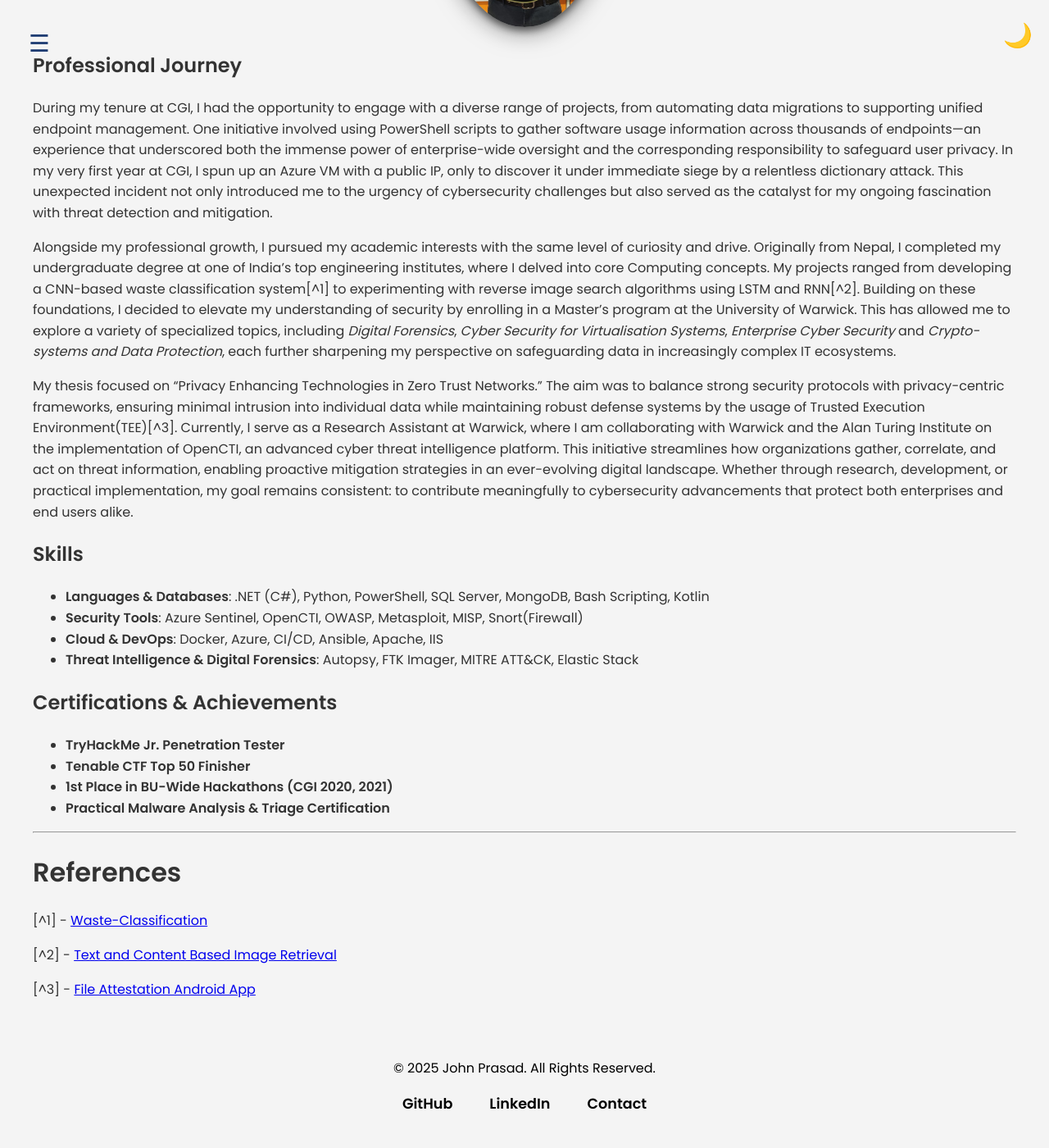
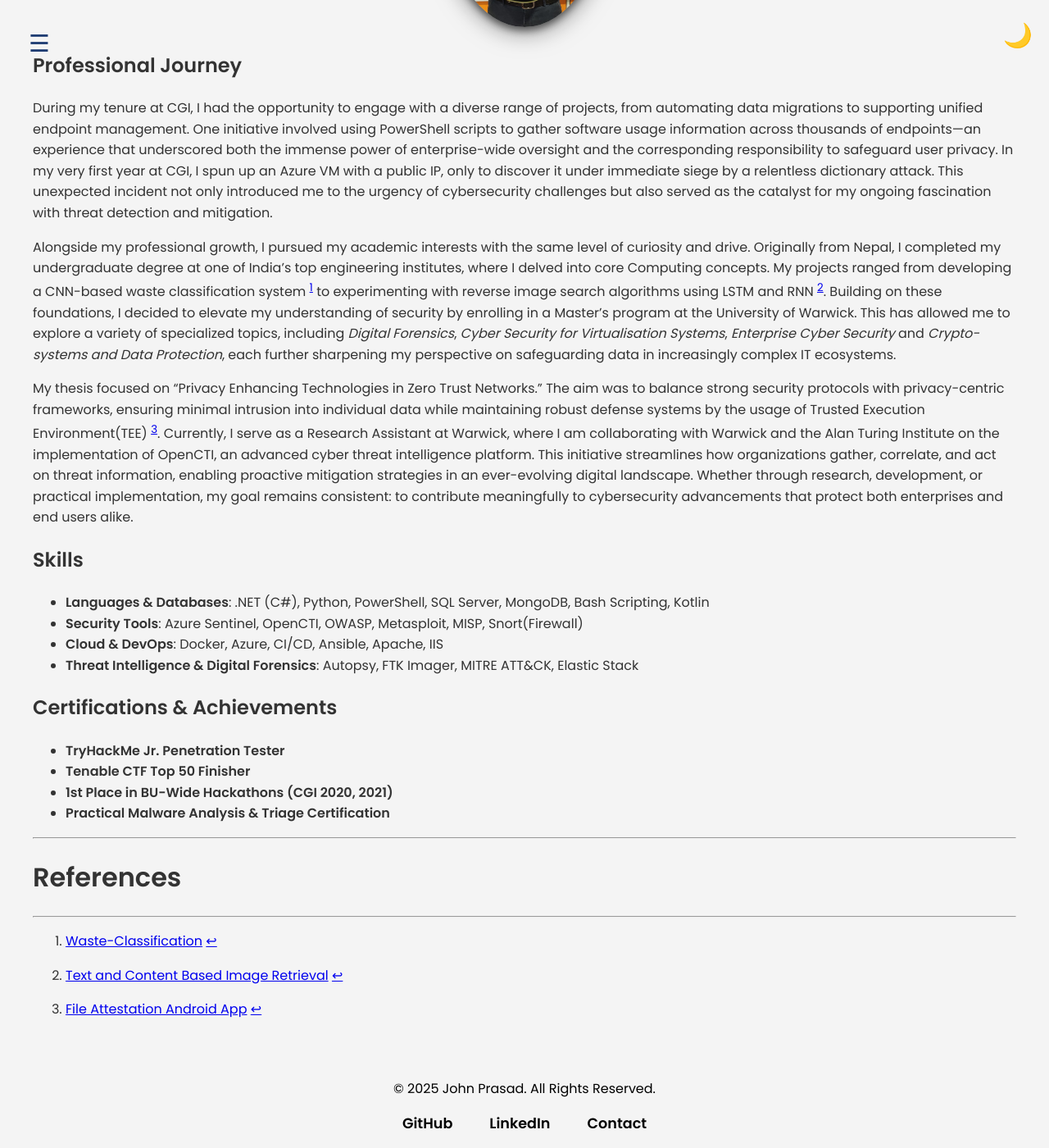
Before and after one commit to barrryblock/barrryblock.github.io, a Jekyll site: the page built from about.md, in a window 1280 px wide and 1400 px high, scrolled down 457 px. Shown: the whole window at 82% size. Built offline with Jekyll 4.4.1, drawn with Linux system fonts in a browser that asks for light colours; our own code applies the rules of GitHub Pages for plain Markdown files; before the commit the page ends 1832 px from its top, so only the background shows below that.

Commit message:
fixed referencing

```diff
--- a/about.md
+++ b/about.md
@@ -12,9 +12,9 @@
 ## Professional Journey
 During my tenure at CGI, I had the opportunity to engage with a diverse range of projects, from automating data migrations to supporting unified endpoint management. One initiative involved using PowerShell scripts to gather software usage information across thousands of endpoints—an experience that underscored both the immense power of enterprise-wide oversight and the corresponding responsibility to safeguard user privacy. In my very first year at CGI, I spun up an Azure VM with a public IP, only to discover it under immediate siege by a relentless dictionary attack. This unexpected incident not only introduced me to the urgency of cybersecurity challenges but also served as the catalyst for my ongoing fascination with threat detection and mitigation.
 
-Alongside my professional growth, I pursued my academic interests with the same level of curiosity and drive. Originally from Nepal, I completed my undergraduate degree at one of India’s top engineering institutes, where I delved into core Computing concepts. My projects ranged from developing a CNN-based waste classification system[^1] to experimenting with reverse image search algorithms using LSTM and RNN[^2]. Building on these foundations, I decided to elevate my understanding of security by enrolling in a Master’s program at the University of Warwick. This has allowed me to explore a variety of specialized topics, including _Digital Forensics_, _Cyber Security for Virtualisation Systems_, _Enterprise Cyber Security_ and _Crypto-systems and Data Protection_, each further sharpening my perspective on safeguarding data in increasingly complex IT ecosystems.
+Alongside my professional growth, I pursued my academic interests with the same level of curiosity and drive. Originally from Nepal, I completed my undergraduate degree at one of India’s top engineering institutes, where I delved into core Computing concepts. My projects ranged from developing a CNN-based waste classification system [^1] to experimenting with reverse image search algorithms using LSTM and RNN [^2]. Building on these foundations, I decided to elevate my understanding of security by enrolling in a Master’s program at the University of Warwick. This has allowed me to explore a variety of specialized topics, including _Digital Forensics_, _Cyber Security for Virtualisation Systems_, _Enterprise Cyber Security_ and _Crypto-systems and Data Protection_, each further sharpening my perspective on safeguarding data in increasingly complex IT ecosystems.
 
-My thesis focused on “Privacy Enhancing Technologies in Zero Trust Networks.” The aim was to balance strong security protocols with privacy-centric frameworks, ensuring minimal intrusion into individual data while maintaining robust defense systems by the usage of Trusted Execution Environment(TEE)[^3]. Currently, I serve as a Research Assistant at Warwick, where I am collaborating with Warwick and the Alan Turing Institute on the implementation of OpenCTI, an advanced cyber threat intelligence platform. This initiative streamlines how organizations gather, correlate, and act on threat information, enabling proactive mitigation strategies in an ever-evolving digital landscape. Whether through research, development, or practical implementation, my goal remains consistent: to contribute meaningfully to cybersecurity advancements that protect both enterprises and end users alike.
+My thesis focused on “Privacy Enhancing Technologies in Zero Trust Networks.” The aim was to balance strong security protocols with privacy-centric frameworks, ensuring minimal intrusion into individual data while maintaining robust defense systems by the usage of Trusted Execution Environment(TEE) [^3]. Currently, I serve as a Research Assistant at Warwick, where I am collaborating with Warwick and the Alan Turing Institute on the implementation of OpenCTI, an advanced cyber threat intelligence platform. This initiative streamlines how organizations gather, correlate, and act on threat information, enabling proactive mitigation strategies in an ever-evolving digital landscape. Whether through research, development, or practical implementation, my goal remains consistent: to contribute meaningfully to cybersecurity advancements that protect both enterprises and end users alike.
 
 
 ## Skills
@@ -32,8 +32,10 @@ My thesis focused on “Privacy Enhancing Technologies in Zero Trust Networks.
 ---
 
 # References
-[^1] - [Waste-Classification](https://github.com/abhinav23dixit/Waste-Classification)
+[^1]: [Waste-Classification](https://github.com/abhinav23dixit/Waste-Classification)
 
-[^2] - [Text and Content Based Image Retrieval](https://github.com/abhinav23dixit/Text-and-Content-Based-Image-Retrieval)
+[^2]: [Text and Content Based Image Retrieval](https://github.com/abhinav23dixit/Text-and-Content-Based-Image-Retrieval)
 
-[^3] - [File Attestation Android App](https://github.com/barrryblock/FileAttestation)
+[^3]: [File Attestation Android App](https://github.com/barrryblock/FileAttestation)
+
+---
```
